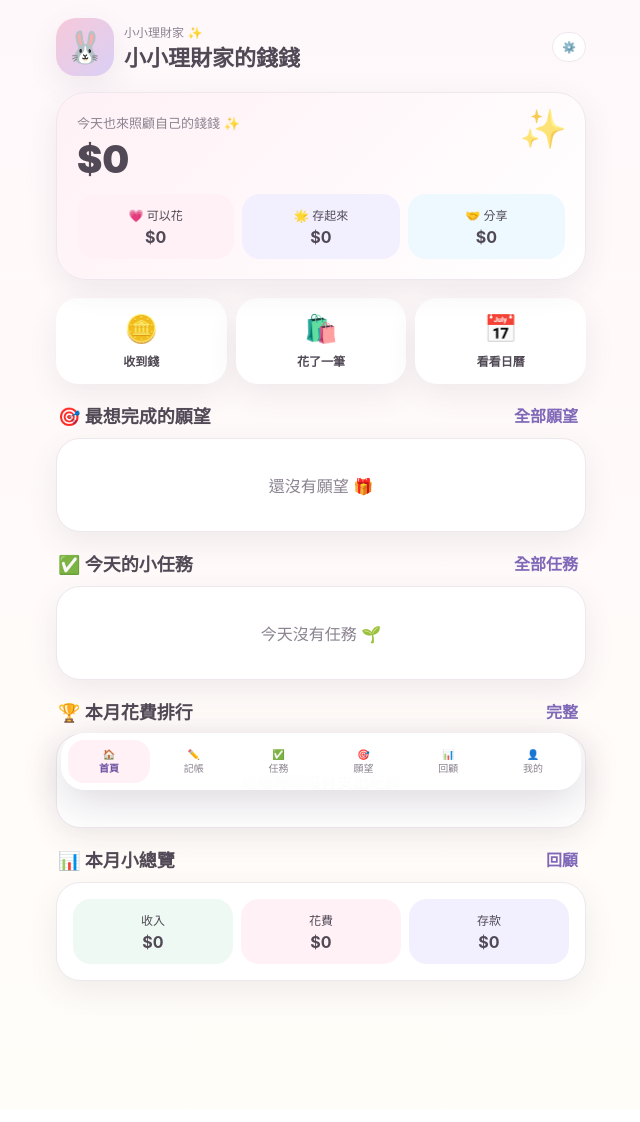
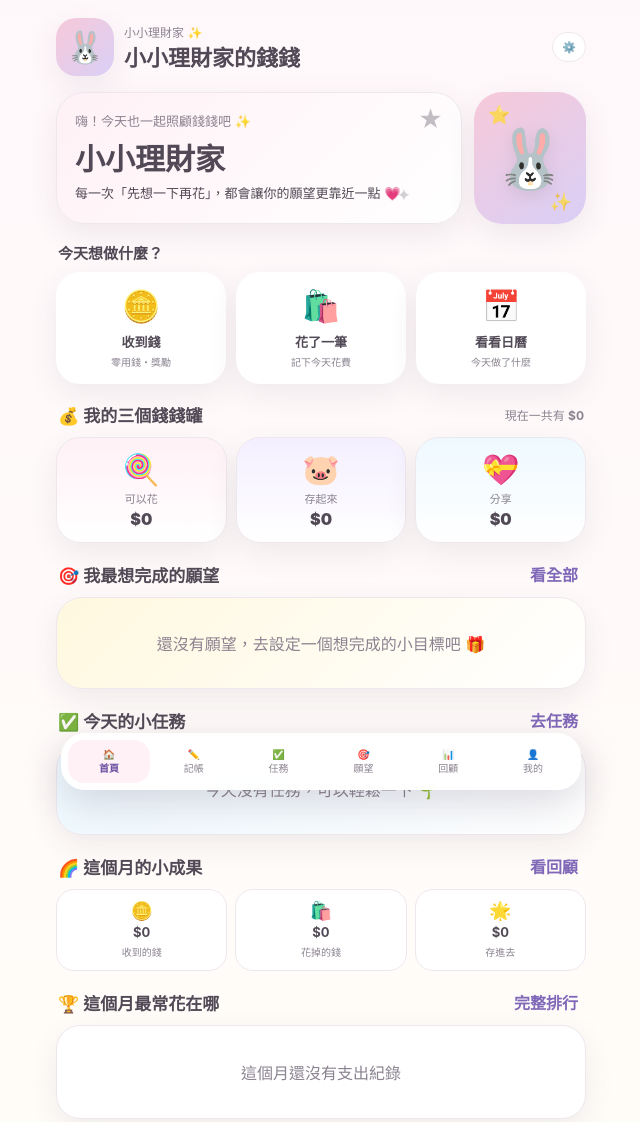
Before and after one commit to yun-0331/-Financial-Education-for-Children, a plain HTML site: page index.html in a window 1280 px wide. Shown: the top 1122 px of the page, without its empty margins (319-959 px from the left). Drawn offline with Linux system fonts and the light colour scheme.

Commit message:
Add files via upload

```diff
--- a/index.html
+++ b/index.html
@@ -87,6 +87,37 @@ nav button{border:0;background:transparent;padding:8px 1px;border-radius:16px;co
 .calDot{display:inline-block;width:7px;height:7px;border-radius:50%;margin-right:3px}.inDot{background:#55a878}.outDot{background:#cf5f7d}.taskDot{background:#8f79c9}
 .summaryItem{padding:10px 0;border-bottom:1px solid var(--line)}.summaryItem:last-child{border-bottom:0}
 
+
+/* v7.4 playful child-home refresh */
+.kidHomeTop{display:grid;grid-template-columns:1fr 112px;gap:12px;align-items:stretch}
+.kidBubble{background:linear-gradient(135deg,var(--accentSoft),var(--card));border:1px solid var(--line);border-radius:28px;padding:18px;box-shadow:var(--shadow);position:relative;overflow:hidden}
+.kidBubble:before{content:"★";position:absolute;right:18px;top:12px;font-size:24px;opacity:.35}
+.kidBubble:after{content:"✦";position:absolute;right:50px;bottom:18px;font-size:17px;opacity:.25}
+.kidHello{font-size:13px;color:var(--muted)}
+.kidBig{font-size:30px;font-weight:900;margin:5px 0}
+.kidLine{font-size:13px;line-height:1.5}
+.mascotCard{background:linear-gradient(145deg,var(--accent),var(--accent2));border-radius:28px;display:grid;place-items:center;box-shadow:var(--shadow);min-height:132px;position:relative;overflow:hidden}
+.mascotFace{font-size:58px;filter:drop-shadow(0 5px 8px rgba(0,0,0,.08))}
+.mascotSpark{position:absolute;font-size:18px;opacity:.75}.s1x{top:12px;left:14px}.s2x{bottom:12px;right:14px}
+.kidQuickTitle{font-size:15px;font-weight:900;margin:0 0 9px 2px}
+.kidQuickGrid{display:grid;grid-template-columns:repeat(3,1fr);gap:10px}
+.kidAction{border:0;border-radius:24px;padding:15px 8px;background:var(--card);box-shadow:var(--shadow);color:var(--ink);min-height:96px}
+.kidAction .icon{font-size:31px;display:block;margin-bottom:6px}.kidAction b{font-size:13px}.kidAction small{display:block;font-size:10px;color:var(--muted);margin-top:3px}
+.walletJars{display:grid;grid-template-columns:repeat(3,1fr);gap:9px}
+.jar{border-radius:24px;padding:13px 7px;text-align:center;box-shadow:var(--shadow);border:1px solid var(--line);background:var(--card)}
+.jarIcon{font-size:30px;display:block}.jarLabel{font-size:11px;color:var(--muted);margin-top:3px}.jarMoney{font-size:16px;font-weight:900;margin-top:3px}
+.jar1{background:linear-gradient(180deg,var(--accentSoft),var(--card))}.jar2{background:linear-gradient(180deg,#f4efff,var(--card))}.jar3{background:linear-gradient(180deg,#eef9ff,var(--card))}
+:root[data-mode="dark"] .jar2,:root[data-mode="dark"] .jar3{background:linear-gradient(180deg,#352e39,var(--card))}
+.kidSectionTitle{display:flex;align-items:center;justify-content:space-between;margin:0 2px 10px}
+.kidSectionTitle h2{font-size:17px;margin:0}.kidSectionTitle span{font-size:12px;color:var(--muted)}
+.goalHero{border-radius:26px;padding:15px;background:linear-gradient(135deg,#fff8df,var(--card));border:1px solid var(--line);box-shadow:var(--shadow)}
+:root[data-mode="dark"] .goalHero{background:linear-gradient(135deg,#3a3428,var(--card))}
+.taskHero{border-radius:26px;padding:15px;background:linear-gradient(135deg,#eef9ff,var(--card));border:1px solid var(--line);box-shadow:var(--shadow)}
+:root[data-mode="dark"] .taskHero{background:linear-gradient(135deg,#2e353b,var(--card))}
+.kidTinyStats{display:grid;grid-template-columns:repeat(3,1fr);gap:8px}
+.kidTinyStat{border-radius:18px;padding:10px 6px;text-align:center;background:var(--card);border:1px solid var(--line)}
+.kidTinyStat span{font-size:18px;display:block}.kidTinyStat b{display:block;font-size:13px;margin-top:3px}.kidTinyStat small{font-size:10px;color:var(--muted)}
+
 </style>
 </head>
 <body>
@@ -100,29 +131,60 @@ nav button{border:0;background:transparent;padding:8px 1px;border-radius:16px;co
 
 <main>
 <section id="home" class="page active">
-  <div class="heroKid">
-    <div class="heroKidTitle">今天也來照顧自己的錢錢 ✨</div>
-    <div class="heroKidMoney" id="totalMoney">$0</div>
-    <div class="wallets">
-      <div class="wallet w1">💗 可以花<b id="spendMoney">$0</b></div>
-      <div class="wallet w2">🌟 存起來<b id="saveMoney">$0</b></div>
-      <div class="wallet w3">🤝 分享<b id="shareMoney">$0</b></div>
+
+  <div class="kidHomeTop">
+    <div class="kidBubble">
+      <div class="kidHello">嗨！今天也一起照顧錢錢吧 ✨</div>
+      <div class="kidBig" id="homeKidName">小小理財家</div>
+      <div class="kidLine">每一次「先想一下再花」，都會讓你的願望更靠近一點 💗</div>
+    </div>
+    <div class="mascotCard">
+      <span class="mascotSpark s1x">⭐</span>
+      <div class="mascotFace" id="homeMascot">🐰</div>
+      <span class="mascotSpark s2x">✨</span>
     </div>
   </div>
 
   <div class="section">
-    <div class="quickGrid">
-      <button class="quickKid" onclick="quickAdd('income')"><span>🪙</span><b>收到錢</b></button>
-      <button class="quickKid" onclick="quickAdd('expense')"><span>🛍️</span><b>花了一筆</b></button>
-      <button class="quickKid" onclick="go('calendar')"><span>📅</span><b>看看日曆</b></button>
+    <div class="kidQuickTitle">今天想做什麼？</div>
+    <div class="kidQuickGrid">
+      <button class="kidAction" onclick="quickAdd('income')"><span class="icon">🪙</span><b>收到錢</b><small>零用錢・獎勵</small></button>
+      <button class="kidAction" onclick="quickAdd('expense')"><span class="icon">🛍️</span><b>花了一筆</b><small>記下今天花費</small></button>
+      <button class="kidAction" onclick="go('calendar')"><span class="icon">📅</span><b>看看日曆</b><small>今天做了什麼</small></button>
     </div>
   </div>
 
-  <div class="section"><div class="section-title"><h2>🎯 最想完成的願望</h2><button class="link" onclick="go('goals')">全部願望</button></div><div class="card" id="homeGoals"></div></div>
-  <div class="section"><div class="section-title"><h2>✅ 今天的小任務</h2><button class="link" onclick="go('tasks')">全部任務</button></div><div class="card" id="homeTasks"></div></div>
-  <div class="section"><div class="section-title"><h2>🏆 本月花費排行</h2><button class="link" onclick="go('review')">完整</button></div><div class="card" id="homeRanking"></div></div>
-  <div class="section"><div class="section-title"><h2>📊 本月小總覽</h2><button class="link" onclick="go('review')">回顧</button></div>
-    <div class="card"><div class="stats"><div class="stat s1">收入<b id="mIncome">$0</b></div><div class="stat s2">花費<b id="mExpense">$0</b></div><div class="stat s3">存款<b id="mSaved">$0</b></div></div></div>
+  <div class="section">
+    <div class="kidSectionTitle"><h2>💰 我的三個錢錢罐</h2><span>現在一共有 <b id="totalMoney">$0</b></span></div>
+    <div class="walletJars">
+      <div class="jar jar1"><span class="jarIcon">🍭</span><div class="jarLabel">可以花</div><div class="jarMoney" id="spendMoney">$0</div></div>
+      <div class="jar jar2"><span class="jarIcon">🐷</span><div class="jarLabel">存起來</div><div class="jarMoney" id="saveMoney">$0</div></div>
+      <div class="jar jar3"><span class="jarIcon">💝</span><div class="jarLabel">分享</div><div class="jarMoney" id="shareMoney">$0</div></div>
+    </div>
+  </div>
+
+  <div class="section">
+    <div class="kidSectionTitle"><h2>🎯 我最想完成的願望</h2><button class="link" onclick="go('goals')">看全部</button></div>
+    <div class="goalHero" id="homeGoals"></div>
+  </div>
+
+  <div class="section">
+    <div class="kidSectionTitle"><h2>✅ 今天的小任務</h2><button class="link" onclick="go('tasks')">去任務</button></div>
+    <div class="taskHero" id="homeTasks"></div>
+  </div>
+
+  <div class="section">
+    <div class="kidSectionTitle"><h2>🌈 這個月的小成果</h2><button class="link" onclick="go('review')">看回顧</button></div>
+    <div class="kidTinyStats">
+      <div class="kidTinyStat"><span>🪙</span><b id="mIncome">$0</b><small>收到的錢</small></div>
+      <div class="kidTinyStat"><span>🛍️</span><b id="mExpense">$0</b><small>花掉的錢</small></div>
+      <div class="kidTinyStat"><span>🌟</span><b id="mSaved">$0</b><small>存進去</small></div>
+    </div>
+  </div>
+
+  <div class="section">
+    <div class="kidSectionTitle"><h2>🏆 這個月最常花在哪</h2><button class="link" onclick="go('review')">完整排行</button></div>
+    <div class="card" id="homeRanking"></div>
   </div>
 </section>
 
@@ -278,7 +340,7 @@ nav button{border:0;background:transparent;padding:8px 1px;border-radius:16px;co
 <div class="toast" id="toast"></div>
 
 <script>
-const KEY='kidsMoneyAppV7_3', OLD=['kidsMoneyAppV6','kidsMoneyAppV7_1','kidsMoneyAppV7','kidsMoneyAppV5','kidsMoneyAppV4','kidsMoneyAppV3','kidsMoneyAppV2'];
+const KEY='kidsMoneyAppV7_4', OLD=['kidsMoneyAppV7_3','kidsMoneyAppV6','kidsMoneyAppV7_1','kidsMoneyAppV7','kidsMoneyAppV5','kidsMoneyAppV4','kidsMoneyAppV3','kidsMoneyAppV2'];
 const defaultData={
   profile:{name:'小小理財家',avatar:'🐰'},
   wallets:{spend:0,save:0,share:0},
@@ -324,7 +386,7 @@ applyAppearance();
 function render(){
   $('spendMoney').textContent=fmt(data.wallets.spend);$('saveMoney').textContent=fmt(data.wallets.save);$('shareMoney').textContent=fmt(data.wallets.share);
   $('totalMoney').textContent=fmt(data.wallets.spend+data.wallets.save+data.wallets.share);
-  $('headerAvatar').textContent=data.profile.avatar||'🐰';$('helloName').textContent=(data.profile.name||'小小理財家')+'的錢錢';
+  $('headerAvatar').textContent=data.profile.avatar||'🐰';$('helloName').textContent=(data.profile.name||'小小理財家')+'的錢錢';if($('homeKidName'))$('homeKidName').textContent=data.profile.name||'小小理財家';if($('homeMascot'))$('homeMascot').textContent=data.profile.avatar||'🐰';
   $('childName').value=data.profile.name||'';$('avatarSelect').value=data.profile.avatar||'🐰';
   $('modeSelect').value=data.appearance.mode||'light';$('themeSelect').value=data.appearance.theme||'pink';
   $('pinStatus').textContent=data.security.pin?'目前：PIN 保護已開啟':'目前：尚未開啟 PIN 保護';
@@ -353,10 +415,21 @@ function rankingHtml(month,limit=99){
   return arr.map(([name,val],i)=>`<div class="rankrow"><div class="rankhead"><span>${i+1}. ${esc(name)}</span><b>${fmt(val)}</b></div><div class="rankbar"><i style="width:${Math.max(6,val/max*100)}%"></i></div></div>`).join('');
 }
 function renderHome(){
-  const m=monthTotals(monthNow());$('mIncome').textContent=fmt(m.income);$('mExpense').textContent=fmt(m.expense);$('mSaved').textContent=fmt(m.saved);
+  const m=monthTotals(monthNow());
+  $('mIncome').textContent=fmt(m.income);
+  $('mExpense').textContent=fmt(m.expense);
+  $('mSaved').textContent=fmt(m.saved);
   $('homeRanking').innerHTML=rankingHtml(monthNow(),3);
-  const ot=data.tasks.filter(t=>!t.done).slice(0,3);$('homeTasks').innerHTML=ot.length?ot.map(taskHtml).join(''):'<div class="empty">今天沒有任務 🌱</div>';
-  const gs=sortedGoals().filter(g=>!g.done).slice(0,1);$('homeGoals').innerHTML=gs.length?gs.map(goalHtml).join(''):'<div class="empty">還沒有願望 🎁</div>';
+
+  const ot=data.tasks.filter(t=>!t.done).slice(0,2);
+  $('homeTasks').innerHTML=ot.length
+    ? ot.map(t=>`<div class="task"><div><b>${esc(t.name)}</b><div class="mini">完成可以得到 ${fmt(t.reward)} → ${walletName(t.wallet)}</div></div><button class="amountbtn" onclick="completeTask(${t.id})">我完成了！</button></div>`).join('')
+    : '<div class="empty">今天沒有任務，可以輕鬆一下 🌱</div>';
+
+  const gs=sortedGoals().filter(g=>!g.done).slice(0,1);
+  $('homeGoals').innerHTML=gs.length
+    ? gs.map(goalHtml).join('')
+    : '<div class="empty">還沒有願望，去設定一個想完成的小目標吧 🎁</div>';
 }
 
 function txHtml(t){
--- a/sw.js
+++ b/sw.js
@@ -1,5 +1,5 @@
 
-const CACHE='kids-money-v7-3';
+const CACHE='kids-money-v7-4';
 const ASSETS=['./','./index.html','./manifest.webmanifest','./icon-192.png','./icon-512.png'];
 self.addEventListener('install',e=>{
   e.waitUntil(caches.open(CACHE).then(c=>c.addAll(ASSETS)));
```
Also changed, not shown: README.txt.
